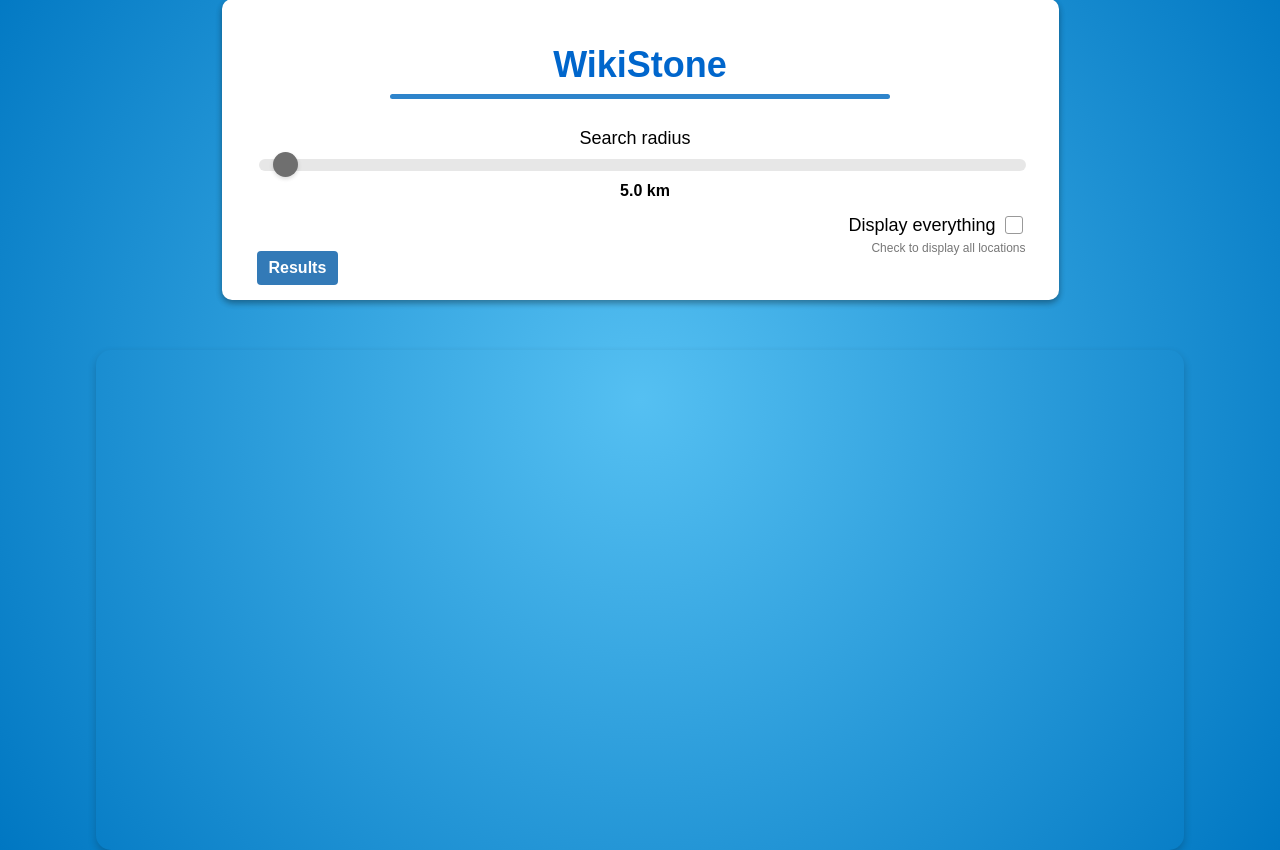
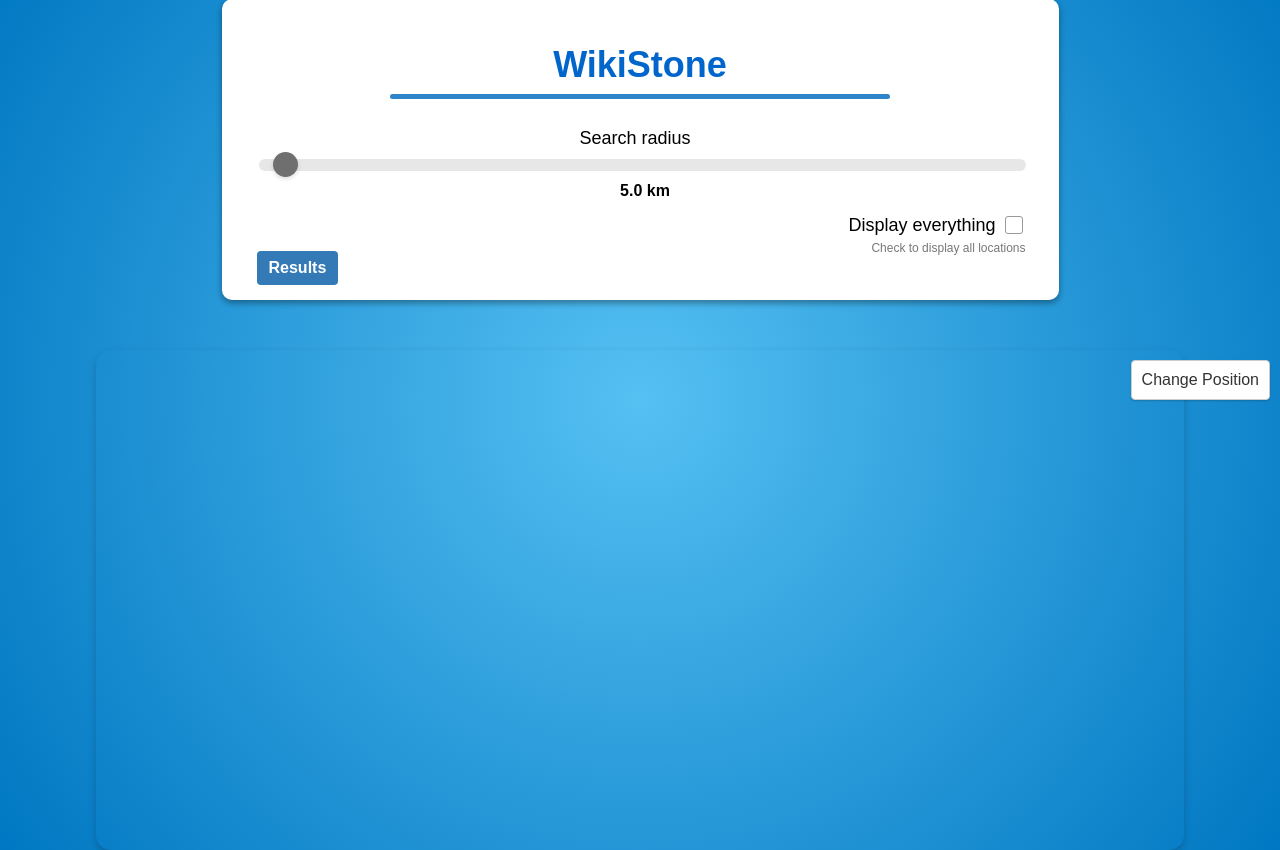
Before and after one commit to zestones/WikiStone, a Flask app: page /map in a window 1280 px wide. Shown: the part 51-901 px from the top of the page. Run offline with Flask 2, Linux system fonts and the light colour scheme; some libraries are stand-ins or nearby versions.

Commit message:
feat: change user position on map

```diff
--- a/wikibase/config.json
+++ b/wikibase/config.json
@@ -2,7 +2,7 @@
 	"apiUrl": "http://localhost/w/api.php",
     "loginCredentials": {
 		"botUsername": "Admin@botstone",
-		"botPassword": "npfvu2i9q3i085300nbujs1lo8o8cddv"
+		"botPassword": "i64r0f9ujvu780cd27sovvf19ds4pige"
 	},
 	"isBot": true,
 	"summary": "Modified using python-wikibase"
--- a/wikibase/wikibase_interface/static/css/map.css
+++ b/wikibase/wikibase_interface/static/css/map.css
@@ -195,3 +195,107 @@ input[type="checkbox"]:disabled:checked:after {
     color: #fff;
     background-color: #337ab7;
 }
+
+#map-container {
+    position: relative;
+}
+
+#change-position-btn {
+    position: absolute;
+    top: 10px;
+    right: 10px;
+    z-index: 1000;
+    background-color: #fff;
+    border: 1px solid #ccc;
+    border-radius: 4px;
+    padding: 10px;
+    cursor: pointer;
+}
+
+.btn {
+    display: inline-block;
+    background-color: #fff;
+    border: 1px solid #ccc;
+    border-radius: 3px;
+    box-shadow: 0 1px 2px rgba(0, 0, 0, 0.2);
+    cursor: pointer;
+    font-family: sans-serif;
+    font-size: 14px;
+    padding: 8px 12px;
+    text-align: center;
+    text-decoration: none;
+    transition: background-color 0.3s ease;
+    color: #333;
+    font-weight: 400;
+}
+
+.btn:hover,
+.btn:focus {
+    background-color: #f5f5f5;
+    outline: none;
+}
+
+#change-position-btn {
+    position: absolute;
+    top: 10px;
+    right: 10px;
+    z-index: 1000;
+    background-color: #fff;
+    border: 1px solid #ccc;
+    border-radius: 4px;
+    padding: 10px;
+    cursor: pointer;
+    transition: all 0.2s ease-in-out;
+    color: #333;
+    font-weight: 400;
+}
+
+#change-position-btn:hover {
+    transform: scale(1.1);
+}
+
+#change-position-btn:active {
+    transform: scale(0.9);
+}
+
+#change-position-btn.change-position {
+    cursor: url('https://maps.gstatic.com/mapfiles/openhand_8_8.cur'), grab;
+}
+
+#change-position-btn.change-position:hover {
+    cursor: url('https://maps.gstatic.com/mapfiles/closedhand_8_8.cur'), grabbing;
+}
+
+#change-position-btn.change-position:before {
+    content: '';
+    position: absolute;
+    top: -3px;
+    left: -3px;
+    right: -3px;
+    bottom: -3px;
+    border-radius: 50%;
+    background-color: rgba(255, 255, 255, 0.5);
+    z-index: -1;
+    animation: pulse 1s ease-in-out infinite;
+}
+
+#change-position-btn {
+    cursor: url('https://cdnjs.cloudflare.com/ajax/libs/leaflet/1.7.1/images/marker-icon.png') 12 41, pointer;
+}
+
+@keyframes pulse {
+    0% {
+        transform: scale(0.9);
+        opacity: 0.7;
+    }
+
+    50% {
+        transform: scale(1);
+        opacity: 1;
+    }
+
+    100% {
+        transform: scale(1.1);
+        opacity: 0.7;
+    }
+}
--- a/wikibase/wikibase_interface/static/js/map/map-config.js
+++ b/wikibase/wikibase_interface/static/js/map/map-config.js
@@ -1,3 +1,5 @@
+import { setRadiusMap } from "../map/map-slider.js";
+
 function convertToPositions(data) {
     const positions = [];
     for (const [id, value] of Object.entries(data)) {
@@ -12,40 +14,77 @@ function convertToPositions(data) {
     return positions;
 }
 
-
 function setMap() {
-
     const saintEtienne = [45.4397, 4.3878];
-    var map = L.map("map").setView(saintEtienne, 11);
-    var tileLayer = L.tileLayer(
-        "https://{s}.tile.openstreetmap.org/{z}/{x}/{y}.png",
-        {
-            attribution:
-                '',
-            maxZoom: 18,
-        }
-    );
+    const map = L.map("map").setView(saintEtienne, 11);
+    const tileLayer = L.tileLayer("https://{s}.tile.openstreetmap.org/{z}/{x}/{y}.png", {
+        attribution: "",
+        maxZoom: 18,
+    });
 
     tileLayer.addTo(map);
 
     return map;
 }
 
+let userMarker;
 
-function setUserMap(map, userPosition) {
+function setUserMap(map, userPosition, positions) {
     // Create a red icon for the user marker
     const userIcon = L.icon({
-        iconUrl: 'https://cdn.rawgit.com/pointhi/leaflet-color-markers/master/img/marker-icon-2x-red.png',
-        shadowUrl: 'https://cdnjs.cloudflare.com/ajax/libs/leaflet/0.7.7/images/marker-shadow.png',
+        iconUrl:
+            "https://cdn.rawgit.com/pointhi/leaflet-color-markers/master/img/marker-icon-2x-red.png",
+        shadowUrl: "https://cdnjs.cloudflare.com/ajax/libs/leaflet/0.7.7/images/marker-shadow.png",
         iconSize: [25, 41],
         iconAnchor: [12, 41],
         popupAnchor: [1, -34],
-        shadowSize: [41, 41]
+        shadowSize: [41, 41],
     });
 
+    if (userMarker) map.removeLayer(userMarker);
+
     // Create a marker for the user location with the custom icon
-    const userMarker = L.marker(userPosition, { icon: userIcon }).addTo(map);
+    userMarker = L.marker(userPosition, { icon: userIcon }).addTo(map);
     userMarker.bindPopup("Your location");
+
+    changePositionBtn.addEventListener("click", function (e) {
+        e.stopPropagation();
+
+        if (isChangingPosition) {
+            // Remove the click event listener from the map
+            map.off("click");
+            isChangingPosition = false;
+            changePositionBtn.innerText = "Change Position";
+            changePositionBtn.classList.remove("change-position");
+        } else {
+            // Add the click event listener to the map
+            map.on("click", function (e) {
+                userMarker.setLatLng(e.latlng);
+                setRadiusMap(map, [e.latlng.lat, e.latlng.lng], positions);
+            });
+            isChangingPosition = true;
+            changePositionBtn.innerText = "Stop Changing";
+            changePositionBtn.classList.add("change-position");
+        }
+    });
+
 }
 
+const changePositionBtn = document.getElementById("change-position-btn");
+let isChangingPosition = false;
+
+const mapContainer = document.getElementById("map");
+
+// Add a mousemove event listener to the map container
+mapContainer.addEventListener("mousemove", function (e) {
+    if (isChangingPosition) {
+        // Change the cursor to the marker icon
+        mapContainer.style.cursor =
+            "url('https://cdn.rawgit.com/pointhi/leaflet-color-markers/master/img/marker-icon-red.png') 12 41, pointer";
+    } else {
+        // Change the cursor back to the default cursor
+        mapContainer.style.cursor = "default";
+    }
+});
+
 export { setMap, setUserMap, convertToPositions };
--- a/wikibase/wikibase_interface/static/js/map/map-slider.js
+++ b/wikibase/wikibase_interface/static/js/map/map-slider.js
@@ -65,10 +65,14 @@ function displayAllLocation(map, positions) {
     }
 }
 
+// Save a reference
+let circle;
+let sliderInputListener;
+let displayLocationCheckboxListener;
 
 function setRadiusMap(map, userPosition, positions) {
-    // Save a reference to the previously drawn circle
-    let circle;
+    // Remove the previously drawn circle, if it exists
+    if (circle) map.removeLayer(circle);
 
     // Update the value element with the initial value
     value.innerHTML = (slider.value / 1000).toFixed(1) + " km";
@@ -76,12 +80,16 @@ function setRadiusMap(map, userPosition, positions) {
 
     const userLatLng = L.latLng(userPosition);
     updateVisibleLocation(map, positions, userLatLng);
+
     numberResult.innerHTML = Object.keys(markers).length + ' ' + 'Results';
 
-    // Update the value element when the slider value changes
-    slider.addEventListener("input", function () {
+    // Update the slider input event listener
+    if (sliderInputListener) {
+        slider.removeEventListener("input", sliderInputListener);
+    }
+    sliderInputListener = function () {
         const radius = this.value;
-        value.innerHTML = (radius / 1000).toFixed(1) + " km";;
+        value.innerHTML = (radius / 1000).toFixed(1) + " km";
 
         // Remove the previously drawn circle, if it exists
         if (circle) map.removeLayer(circle);
@@ -93,9 +101,14 @@ function setRadiusMap(map, userPosition, positions) {
         }
 
         numberResult.innerHTML = Object.keys(markers).length + ' ' + 'Results';
-    });
+    };
+    slider.addEventListener("input", sliderInputListener);
 
-    displayLocationCheckbox.addEventListener("change", function () {
+    // Update the display location checkbox change event listener
+    if (displayLocationCheckboxListener) {
+        displayLocationCheckbox.removeEventListener("change", displayLocationCheckboxListener);
+    }
+    displayLocationCheckboxListener = function () {
         if (this.checked) {
             displayAllLocation(map, positions, userLatLng);
         } else {
@@ -103,8 +116,8 @@ function setRadiusMap(map, userPosition, positions) {
             updateVisibleLocation(map, positions, userLatLng);
         }
         numberResult.innerHTML = Object.keys(markers).length + ' ' + 'Results';
-    });
-
+    };
+    displayLocationCheckbox.addEventListener("change", displayLocationCheckboxListener);
 }
 
 // Get the slider element
--- a/wikibase/wikibase_interface/static/js/map/map.js
+++ b/wikibase/wikibase_interface/static/js/map/map.js
@@ -15,7 +15,7 @@ navigator.geolocation.getCurrentPosition(function (position) {
         // Display the map with the user's position and the retrieved positions
         const map = setMap();
 
-        setUserMap(map, userPosition);
+        setUserMap(map, userPosition, positions);
         setRadiusMap(map, userPosition, positions);
     });
 
--- a/wikibase/wikibase_interface/templates/map.html
+++ b/wikibase/wikibase_interface/templates/map.html
@@ -55,8 +55,11 @@
         </div>
       </div>
     </section>
-
-    <div id="map"></div>
+    <div id="map-container">
+      <div id="map">
+        <div id="change-position-btn" class="btn">Change Position</div>
+      </div>
+    </div>
     <script src="https://unpkg.com/leaflet@1.7.1/dist/leaflet.js"></script>
     <script
       type="module"
--- a/wikibase/wikibase_request_api/python_wikibase.py
+++ b/wikibase/wikibase_request_api/python_wikibase.py
@@ -20,7 +20,7 @@ DEFAULT_CONFIG = {
     "oauth_credentials": {},
     "login_credentials": {
 		"botUsername": "Admin@botstone",
-		"botPassword": "npfvu2i9q3i085300nbujs1lo8o8cddv"
+		"botPassword": "i64r0f9ujvu780cd27sovvf19ds4pige"
 	},
 	"is_bot": True,
 	"summary": "Modified using python-wikibase"
```
